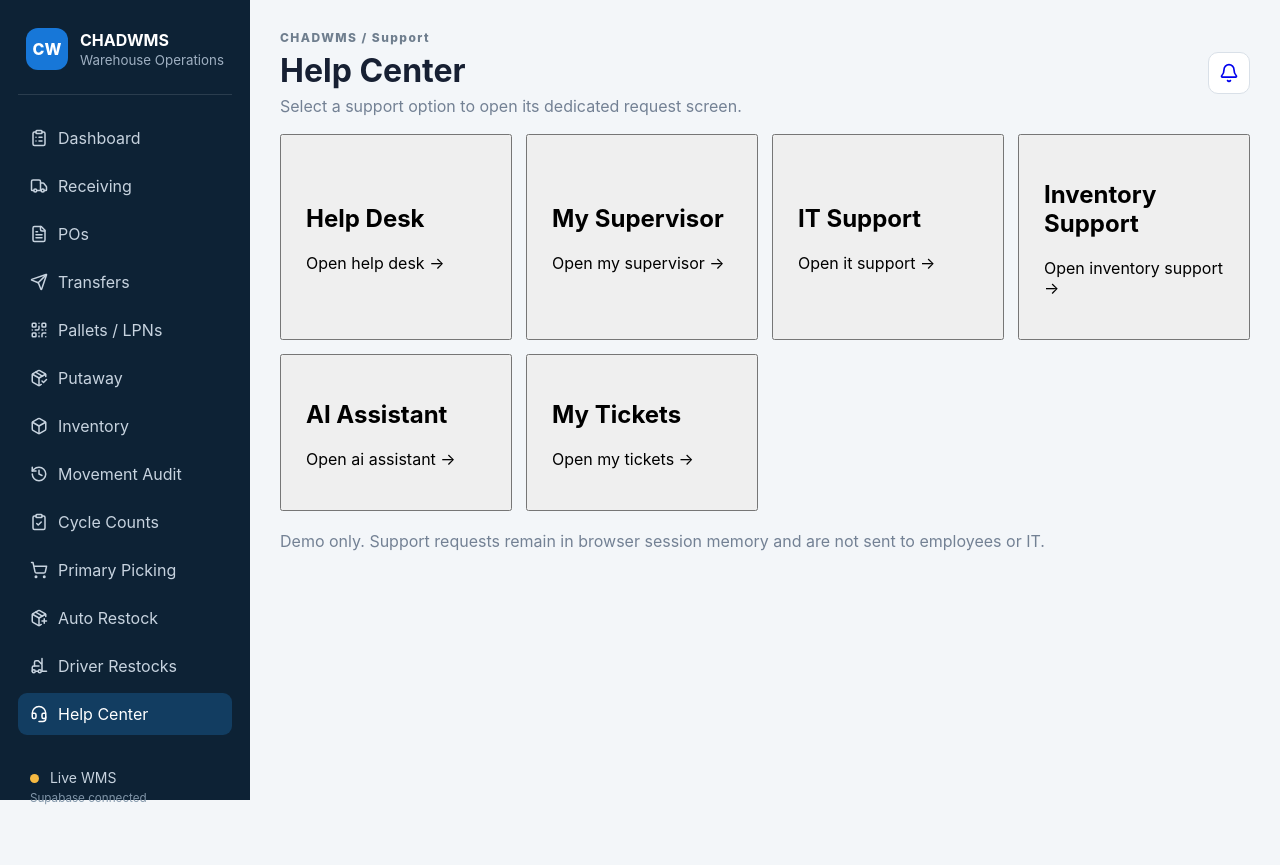
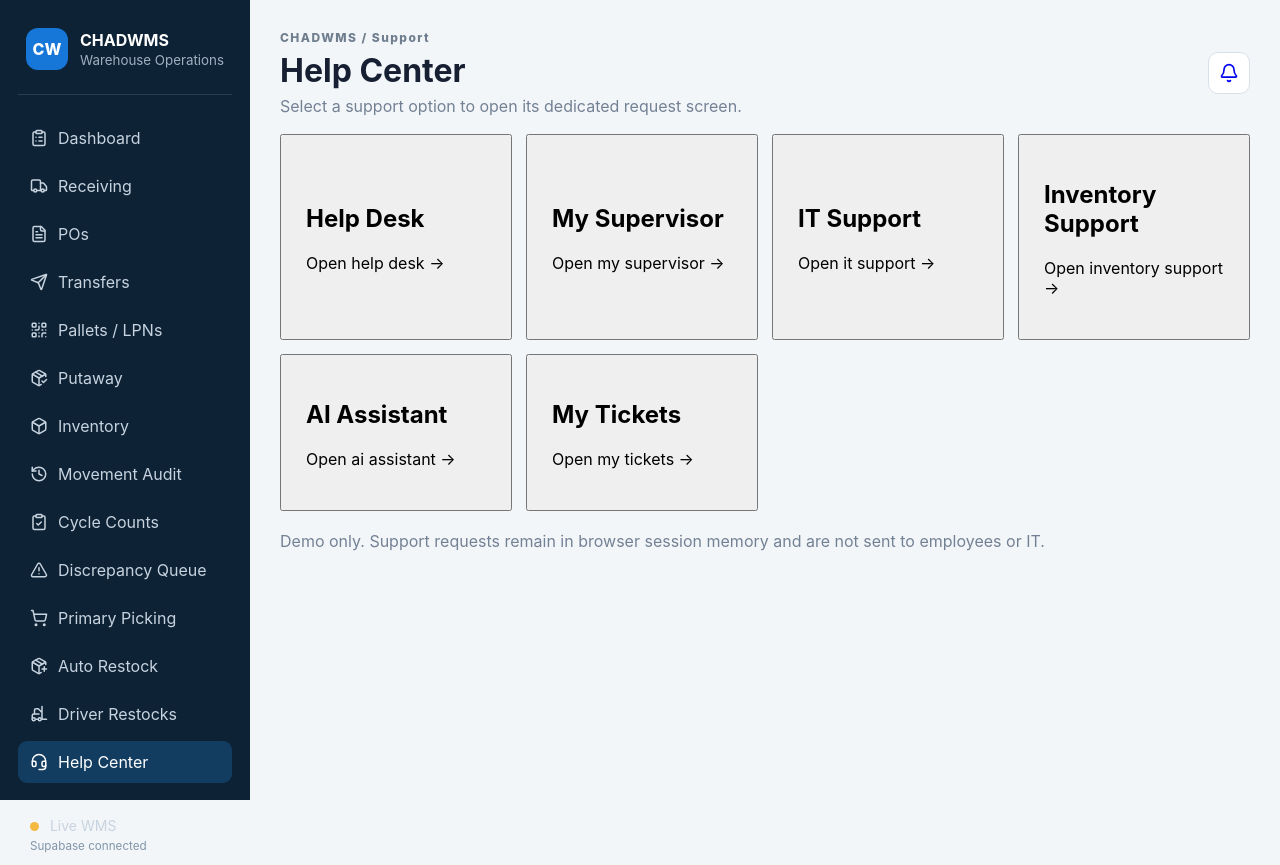
Before and after one commit to ZaspDragon/Chadwell-ERP-WMS-System, a Next.js app: page /help in a window 1280 px wide. Before the commit the page ends 817 px from the top, so only its background shows below. Built offline with nearby package versions, Linux system fonts and the light colour scheme.

Commit message:
Add discrepancy investigation queue to warehouse navigation

```diff
--- a/components/WmsSidebar.tsx
+++ b/components/WmsSidebar.tsx
@@ -16,6 +16,7 @@ import {
   ClipboardCheck,
   PackagePlus,
   Forklift,
+  AlertTriangle,
 } from "lucide-react";
 
 const navItems = [
@@ -27,6 +28,7 @@ const navItems = [
   { href: "/inventory", label: "Inventory", icon: Box },
   { href: "/inventory/movements", label: "Movement Audit", icon: History },
   { href: "/cycle-counts", label: "Cycle Counts", icon: ClipboardCheck },
+  { href: "/discrepancies", label: "Discrepancy Queue", icon: AlertTriangle },
   { href: "/primary-picking", label: "Primary Picking", icon: ShoppingCart },
   { href: "/replenishment", label: "Auto Restock", icon: PackagePlus },
   { href: "/driver-restocks", label: "Driver Restocks", icon: Forklift },
```
